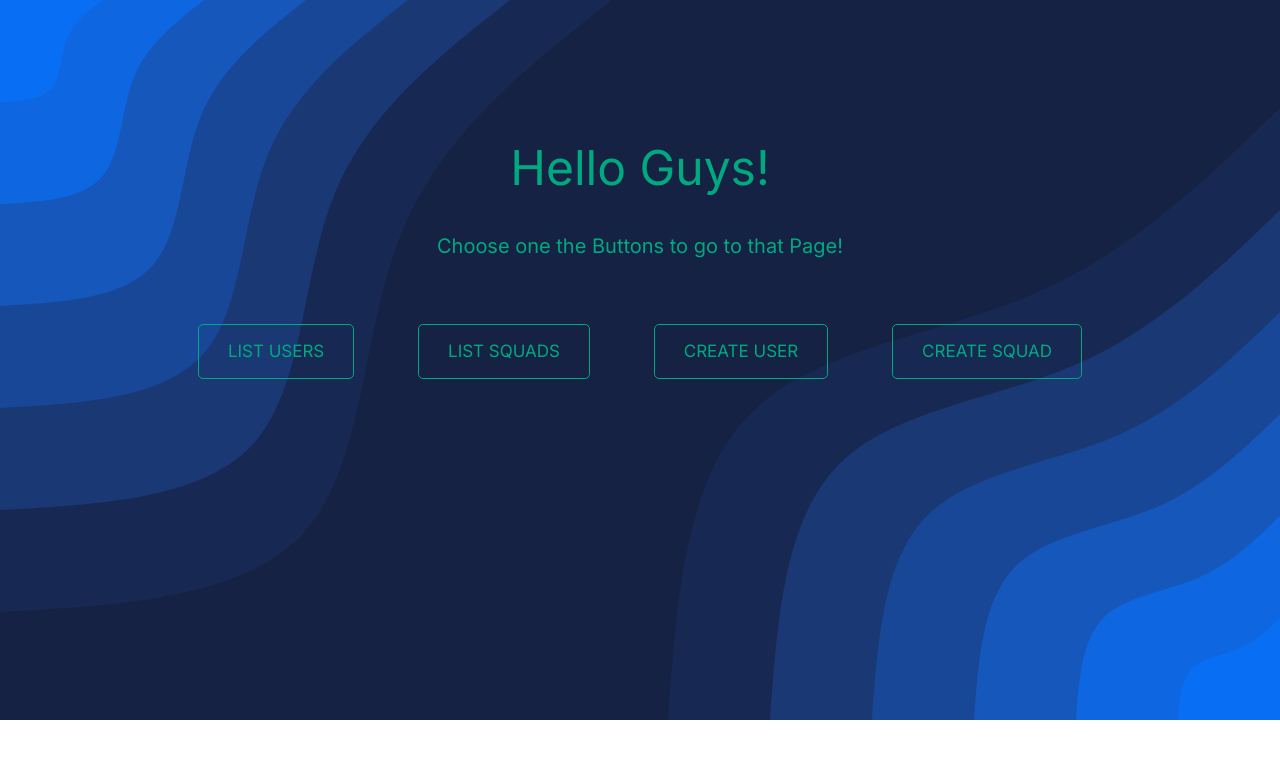
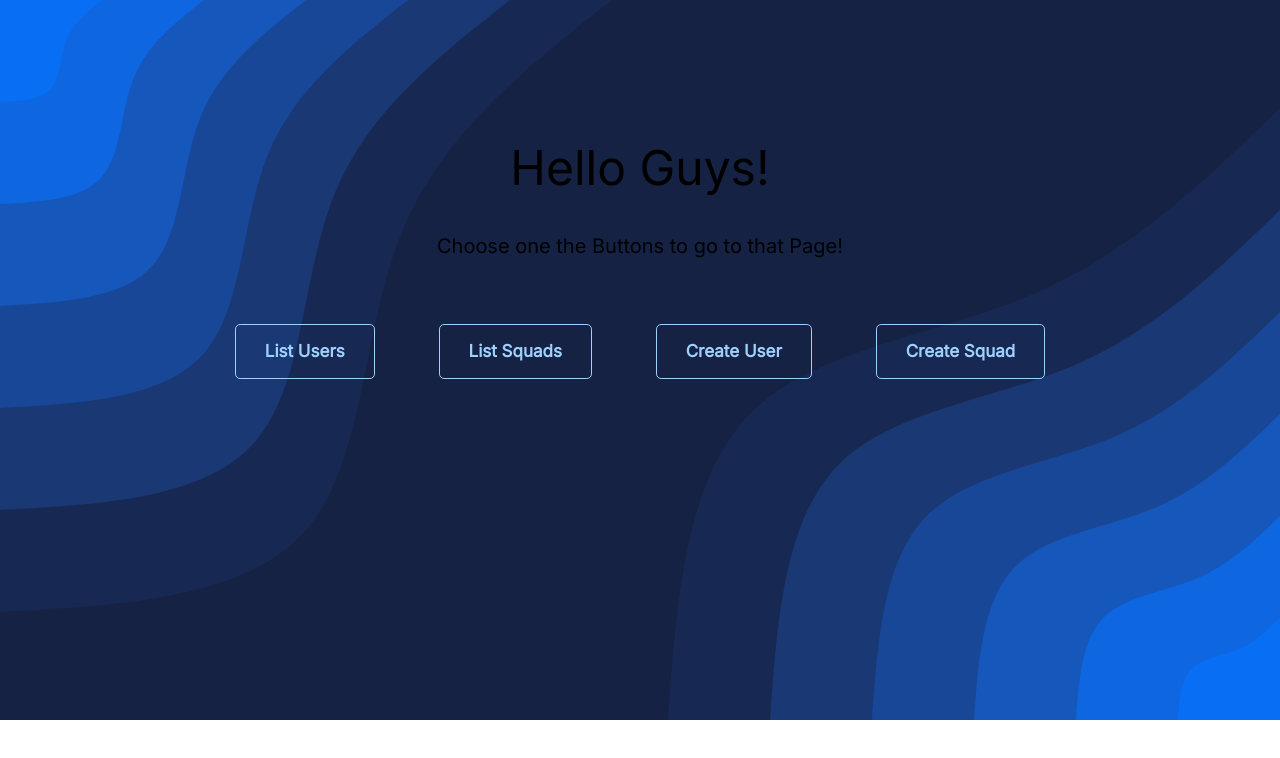
Before and after one commit to SShrimpman/MScope---Squads, a Vue app: page / in a window 1280 px wide. Shown: the top 758 px of the page. Built offline with nearby package versions, Linux system fonts and the light colour scheme.

Commit message:
Created card, changed btn and created custom css

```diff
--- a/src/components/widgets/Button.vue
+++ b/src/components/widgets/Button.vue
@@ -15,7 +15,7 @@
 
 <style>
 .button {
- --color: #00A97F;
+ --color: #9fd1ff;
  padding: 0.8em 1.7em;
  background-color: transparent;
  border-radius: .3em;
@@ -23,11 +23,10 @@
  overflow: hidden;
  cursor: pointer;
  transition: .5s;
- font-weight: 400;
+ font-weight: 700;
  font-size: 17px;
  border: 1px solid;
  font-family: inherit;
- text-transform: uppercase;
  color: var(--color);
  z-index: 1;
 }
--- a/src/components/widgets/Card.vue
+++ b/src/components/widgets/Card.vue
@@ -1,11 +1,30 @@
 <template>
-    <h1 class="text-green text-center text-5xl mt-36">
-        Card
-    </h1>
+    <div class="h-250 w-500 rounded-outside p-1.5 shadow-box bg-card">
+        <div class="grid grid-rows-3 rounded-inside h-100 w-100 bg-background text-lightBlue">
+            <div class="font-bold ml-3 mt-1 text-l">
+                Reference
+            </div>
+            <div class="text-center font-bold text-2xl">
+                Squad Title
+            </div>
+            <div class="grid grid-cols-2 font-bold text-sm ml-3">
+                <div>
+                    Members
+                </div>
+                <div class="grid content-end m-2 ml-28">
+                    <Button :text="'Details'"/>
+                </div>
+            </div>
+        </div>
+    </div>
 </template>
 
 <script>
-    export default {
+import Button from './Button.vue';
 
+export default {
+    components: {
+        Button
     }
+}
 </script>
--- a/tailwind.config.js
+++ b/tailwind.config.js
@@ -5,9 +5,30 @@ export default {
     "./src/**/*.{vue,js,ts,jsx,tsx}",
   ],
   theme: {
-    colors: {
-      green: '#00A97F'
-    },
+    extend: {
+      colors: {
+        'lightBlue': '#9fd1ff',
+        'background': '#05062D'
+      },
+      height: {
+        '250': '250px',
+        '100': '100%'
+      },
+      width: {
+        '500': '500px',
+        '100': '100%'
+      },
+      borderRadius: {
+        'outside': '20px',
+        'inside': '17px'
+      },
+      boxShadow: {
+        'box': 'rgba(151, 65, 252, 0.2) 0 15px 30px -5px'
+      },
+      backgroundImage: {
+        'card': 'linear-gradient(144deg,#AF40FF, #5B42F3 50%,#00DDEB)'
+      }
+    }
   },
   plugins: [],
 }
```
